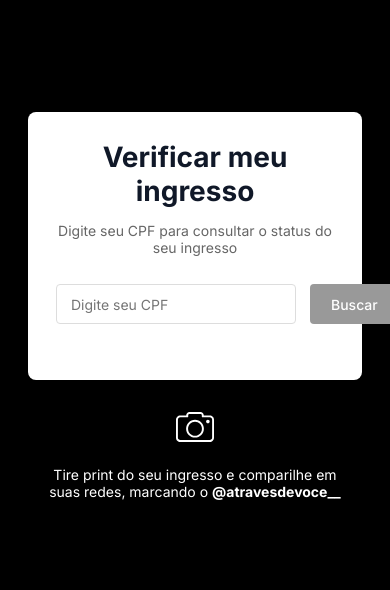
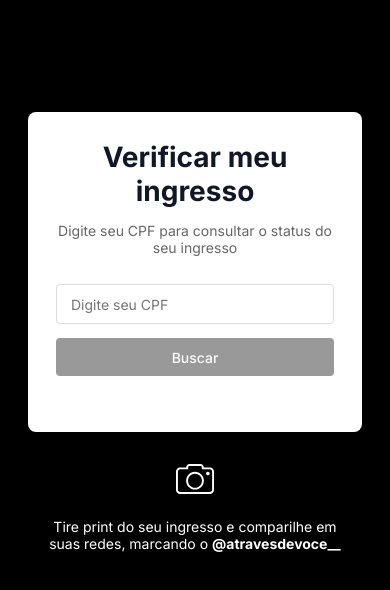
Before and after one commit to alexsantosdev/atravesdevoce, a Next.js app: page /meu-ingresso in a window 390 px wide. Shown: the top 590 px of the page. Built offline with nearby package versions, Linux system fonts and the light colour scheme; no server answers.

Commit message:
Update MeuIngresso.module.scss

```diff
--- a/src/styles/MeuIngresso.module.scss
+++ b/src/styles/MeuIngresso.module.scss
@@ -137,3 +137,25 @@
     text-align: center;
   }
 }
+
+@media screen and (max-width: 1024px) {
+  .content {
+    form {
+      flex-direction: column;
+      button {
+        width: 100%;
+      }
+    }
+  }
+}
+
+@media screen and (max-width: 767px) {
+  .content {
+    form {
+      flex-direction: column;
+      button {
+        width: 100%;
+      }
+    }
+  }
+}
```
